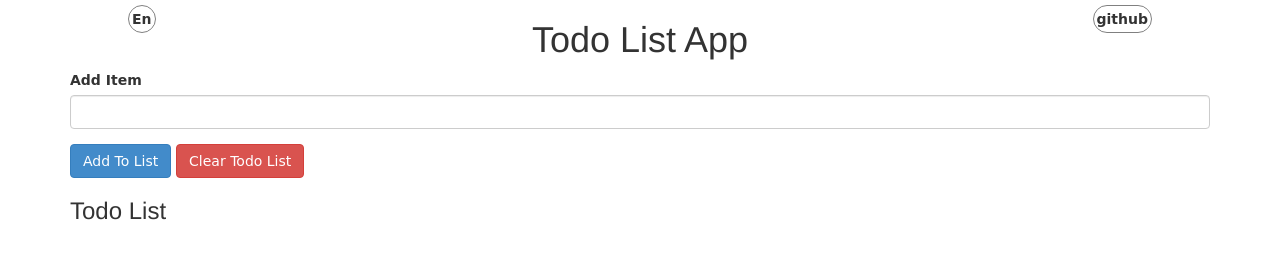
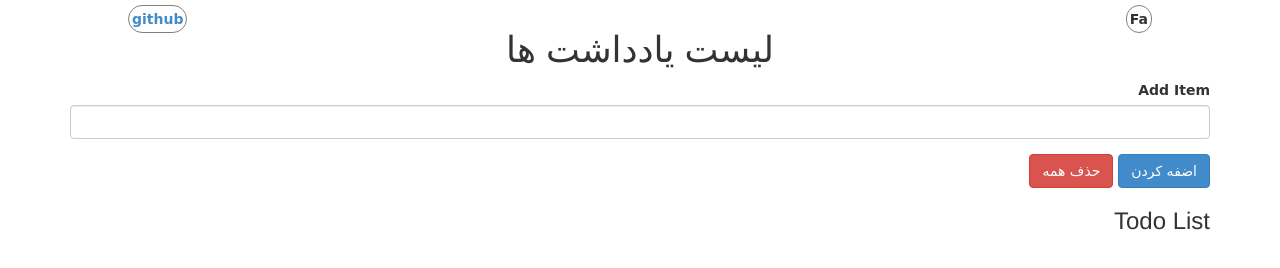
Before and after one commit to TahaDaneshi/ToDoList-One, a plain HTML site: page index.html in a window 1280 px wide. Both pictures are taken after a click on the element "En". Drawn offline with Linux system fonts and the light colour scheme.

Commit message:
chagne to Fa language is complete but not revers

```diff
--- a/css/style.css
+++ b/css/style.css
@@ -3,6 +3,7 @@
   font-family: cursive;
   outline: none;
 }
+h1 {margin-top: 30px;}
 #todoList label{
   width: 80%;
 }
--- a/index.html
+++ b/index.html
@@ -17,7 +17,9 @@
 <body>
   <nav>
     <div id="changeLang" class="nav-button">En</div>
-    <div id="communication" class="nav-button">github</div>
+    <a href="" class="nav-button">
+      <div id="communication">github</div>
+    </a>
   </nav>
   <div class="container">
     <h1 class="text-center">Todo List App</h1>
--- a/js/app.js
+++ b/js/app.js
@@ -1,4 +1,6 @@
 // ELEMENTS
+const html = document.documentElement;
+const header = document.getElementsByTagName('h1')[0];
 const addButton = document.getElementById("addButton");
 const buttonDeleteToDoList = document.getElementById("clearButton");
 const inputToDo = document.getElementById("itemInput");
@@ -16,6 +18,18 @@ window.addEventListener("load", function () {
   }
 });
 // FUNCTIONS
+function changeLang() {
+  let currentLnag = btnChangeLang.innerText
+  if (currentLnag === 'En') {
+    html.dir = 'rtl'
+    btnChangeLang.innerHTML = "Fa"
+    addButton.innerHTML = "اضفه کردن"
+    buttonDeleteToDoList.innerHTML = "حذف همه"
+    header.innerHTML = "لیست یادداشت ها"
+  } else {
+
+  };
+};
 function addToDo(text) {
   let li = document.createElement("li")
   let lable = document.createElement("label")
@@ -88,3 +102,4 @@ buttonDeleteToDoList.addEventListener("click", function () {
   localStorage.setItem('listToDo', JSON.stringify([]))
   todoList.innerHTML = "";
 })
+btnChangeLang.addEventListener('click', changeLang);
```
